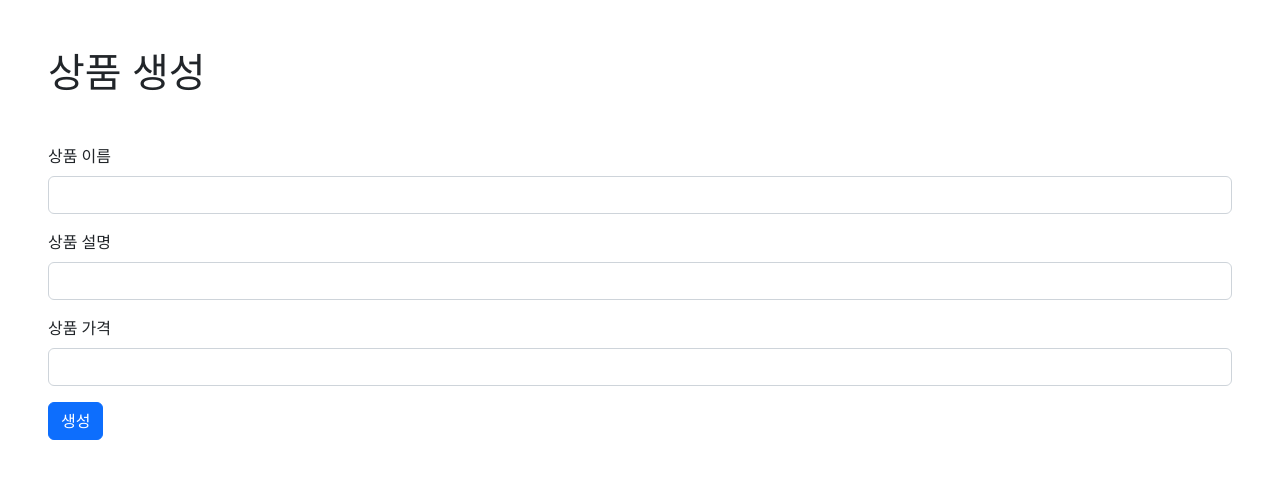
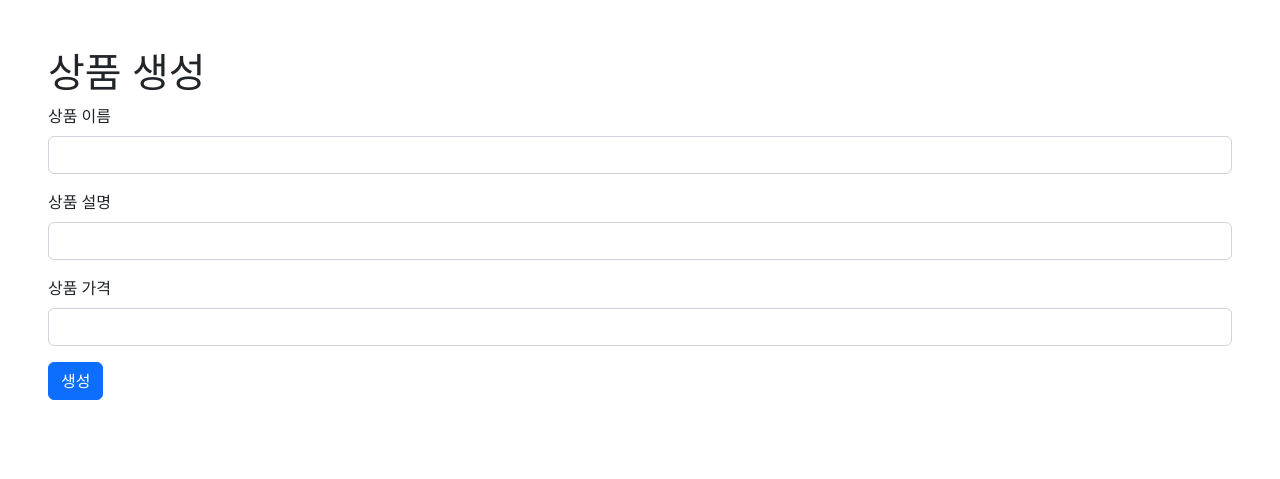
Before and after one commit to SeoHyeonMyeong/django-api, a Django app: page /create/ in a window 1280 px wide. Shown: the top 479 px of the page. Run offline with Django 4.2, Linux system fonts and the light colour scheme.

Commit message:
Update: Create View 수정

```diff
--- a/django_api/products/forms.py
+++ b/django_api/products/forms.py
@@ -1,8 +1,12 @@
+from cgi import print_exception
 from django import forms
 
 from .models import Product
 
 class ProductForm(forms.ModelForm):
+    title       = forms.CharField()
+    description = forms.CharField()
+    price       = forms.DecimalField()
     class Meta:
         model = Product
         fields = [
--- a/django_api/products/templates/products/create.html
+++ b/django_api/products/templates/products/create.html
@@ -1,8 +1,8 @@
 {% extends 'base.html' %}
 
 {% block content %}
-<h1 class="m-5">상품 생성</h1>
-<form class="m-5" method='POST'> {% csrf_token %}
+<h1>상품 생성</h1>
+<form method='POST'> {% csrf_token %}
     <div class="mb-3">
         <label for="title" class="form-label">상품 이름</label>
         <input type="text" class="form-control" id="title" name="title">
--- a/django_api/templates/base.html
+++ b/django_api/templates/base.html
@@ -8,9 +8,11 @@
 </head>
 <body>
 
+    <div class="m-5">
     {% block content %}
         content
     {% endblock %}
+    </div>
 
     <script src="https://cdn.jsdelivr.net/npm/bootstrap@5.2.0-beta1/dist/js/bootstrap.bundle.min.js" integrity="sha384-pprn3073KE6tl6bjs2QrFaJGz5/SUsLqktiwsUTF55Jfv3qYSDhgCecCxMW52nD2" crossorigin="anonymous"></script>
 </body>
```
